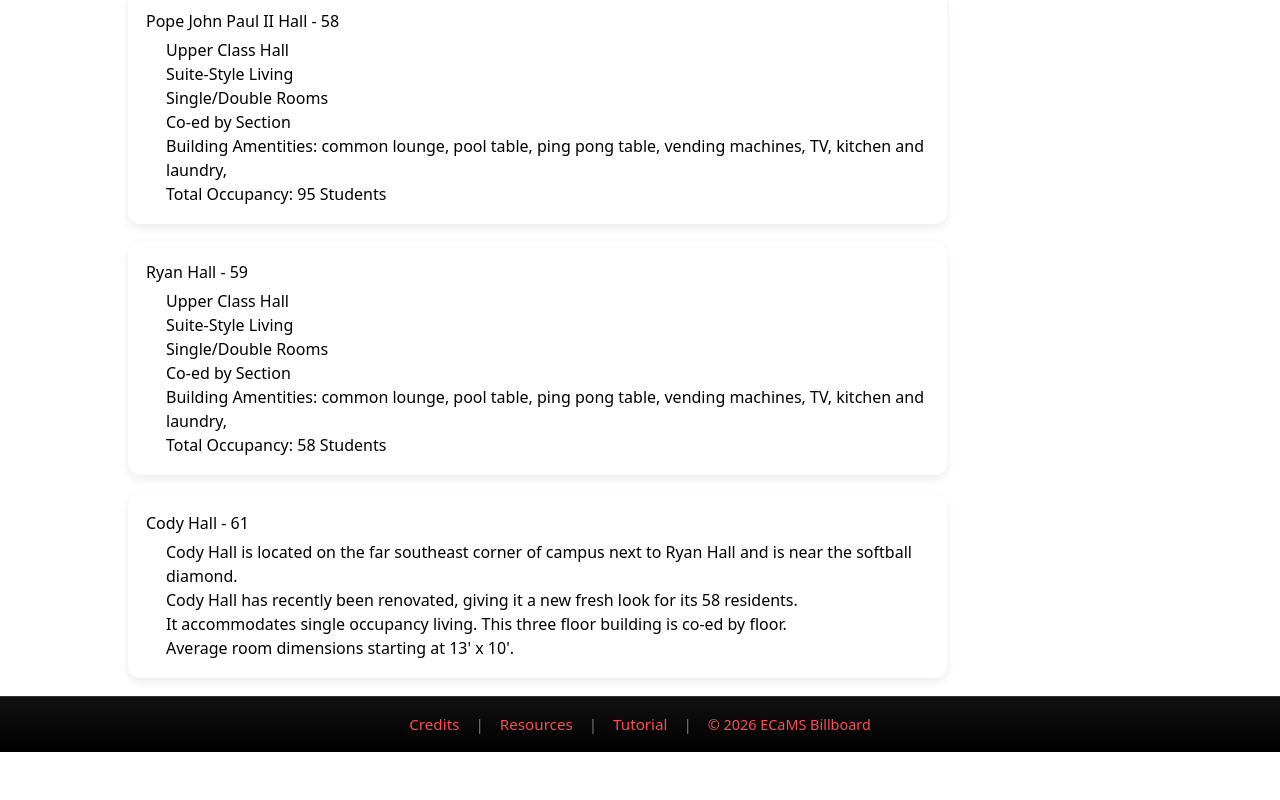
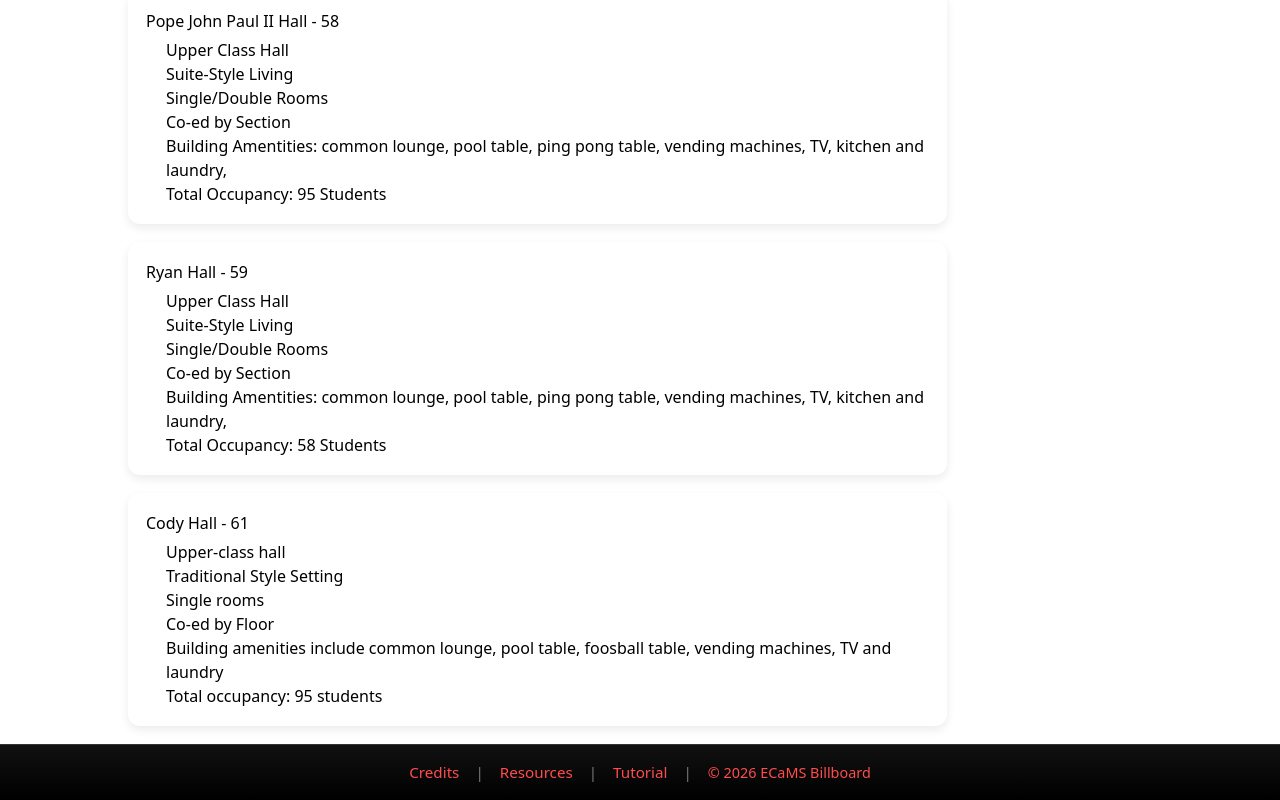
Before and after one commit to ECaMS-Billboard/ecams-billboard, a React (Create React App) app: page /campusmap in a window 1280 px wide. Shown: the part 5591-6391 px from the top of the page. Before the commit the page ends 6343 px from the top, so only its background shows below. Built offline with nearby package versions, Linux system fonts and the light colour scheme.

Commit message:
FilledinBlanksForCampusMap

```diff
--- a/src/pages/CampusMap.js
+++ b/src/pages/CampusMap.js
@@ -169,7 +169,7 @@ const dormitories = [
     name: "St. Charles Borromeo Hall North - 2",
 
     shortDescription:
-      "Fill in Blanks",
+      "Accessed Via 101 Airport Road. Has 18' x 11' double rooms and 18' x 8' single room",
 
     details: [
       "Upper-class",
@@ -189,7 +189,7 @@ const dormitories = [
     name: "St. Charles Borromeo Hall North - 3",
 
     shortDescription:
-      "Fill in Blanks",
+      "Accessed Via 101 Airport Road. Has 15' x 10' regular rooms and 21' x 16' large rooms",
 
     details: [
       "Male Graduate and Veteran Hall",
@@ -251,7 +251,7 @@ const dormitories = [
     name: "North Hall - 39",
 
     shortDescription:
-      "Fill in Blanks",
+      "The Hall that is the best for any and all majors due to the simple location",
 
     details: [
       "Upper Class Hall",
@@ -272,7 +272,7 @@ const dormitories = [
     name: "De La Salle Hall North - 44",
 
     shortDescription:
-      "Fill in Blanks",
+      "Commonly referred to as “D-North” by the students. Connected to De La Salle Central",
 
     details: [
       "Upper Class Hall",
@@ -295,7 +295,7 @@ const dormitories = [
     name: "De La Salle Hall South - 46",
 
     shortDescription:
-      "Fill in Blanks",
+      "Commanly referred to as “D-South” by students. Connected to De La Salle Central",
 
     details: [
       "Upper Class Hall",
@@ -318,7 +318,7 @@ const dormitories = [
     name: "South Hall - 48 and 49",
 
     shortDescription:
-      "Fill in Blanks",
+      "Adjacent to the College of Nursing and Health Sciences, convenient for nursing majors",
 
     details: [
       "First Year Hall",
@@ -340,7 +340,7 @@ const dormitories = [
     name: "Dorothy Day Hall - 55",
 
     shortDescription:
-      "Fill in Blanks",
+      "The newest addition to the Lewis University campus, and is located on the far south end of campus",
 
     details: [
       "Upper Class Hall",
@@ -360,7 +360,7 @@ const dormitories = [
     name: "Mother Teresa Hall - 56",
 
     shortDescription:
-      "Fill in Blanks",
+      "The lower level houses the Student Wellness Center as well as several classroom",
 
     details: [
       "Upper Class Hall",
@@ -380,7 +380,7 @@ const dormitories = [
     name: "Pope John Paul II Hall - 58",
 
     shortDescription:
-      "Fill in Blanks",
+      "Offices for student media organizations as well as classrooms for the communications department",
 
     details: [
       "Upper Class Hall",
@@ -400,7 +400,7 @@ const dormitories = [
     name: "Ryan Hall - 59",
 
     shortDescription:
-      "Fill in Blanks",
+      "Located next to Cody Hall and directly in front of the softball field",
 
     details: [
       "Upper Class Hall",
@@ -420,13 +420,15 @@ const dormitories = [
     name: "Cody Hall - 61",
 
     shortDescription:
-      "Suite-style living, Single and double rooms, Co-ed by section Building amenities include common lounge, Total occupancy: 95 students",
+      "Accommodates single occupancy living and is close to the baseball field",
 
     details: [
-      "Cody Hall is located on the far southeast corner of campus next to Ryan Hall and is near the softball diamond.",
-      "Cody Hall has recently been renovated, giving it a new fresh look for its 58 residents.",
-      "It accommodates single occupancy living. This three floor building is co-ed by floor.",
-      "Average room dimensions starting at 13' x 10'.",
+      "Upper-class hall",
+      "Traditional Style Setting",
+      "Single rooms",
+      "Co-ed by Floor",
+      "Building amenities include common lounge, pool table, foosball table, vending machines, TV and laundry",
+      "Total occupancy: 95 students",
     ],
 
     top: "81%",
```
